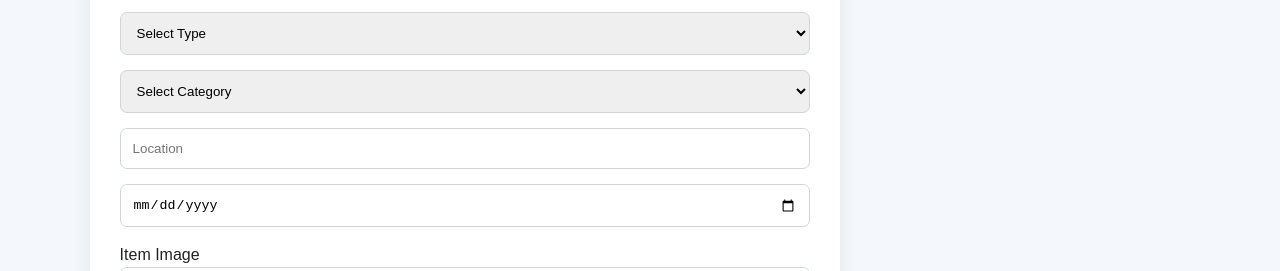
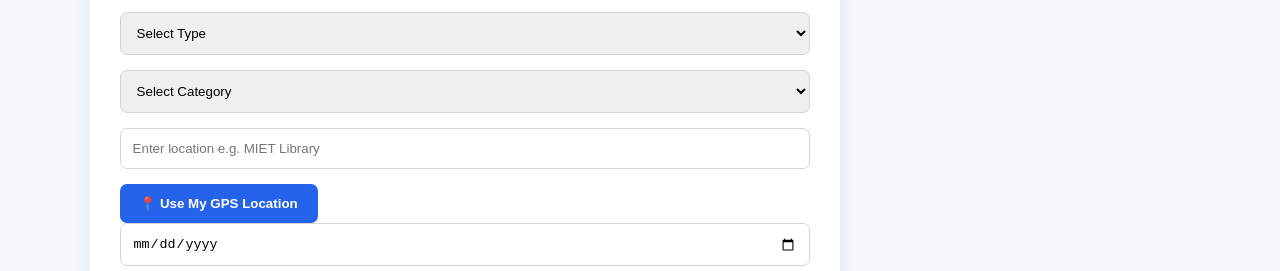
Before and after one commit to saurav203208-lgtm/Campus-Lost-and-Found-App, a plain HTML site: page frontend/index.html in a window 1280 px wide. Shown: the part 1260-1531 px from the top of the page. Drawn offline with Linux system fonts and the light colour scheme; no server answers.

Commit message:
Add manual and GPS location

```diff
--- a/frontend/app.js
+++ b/frontend/app.js
@@ -557,5 +557,59 @@ function logout() {
     location.reload();
 }
 
+// ================= GPS LOCATION =================
 
+function getCurrentLocation() {
+
+    const locationInput =
+        document.getElementById("location");
+
+    const locationMessage =
+        document.getElementById("locationMessage");
+
+    if (!navigator.geolocation) {
+
+        locationMessage.textContent =
+            "GPS is not supported by this browser.";
+
+        return;
+    }
+
+    locationMessage.textContent =
+        "Getting your current location...";
+
+    navigator.geolocation.getCurrentPosition(
+
+        function(position) {
+
+            const latitude =
+                position.coords.latitude;
+
+            const longitude =
+                position.coords.longitude;
+
+            locationInput.value =
+                `Lat: ${latitude.toFixed(6)}, Lng: ${longitude.toFixed(6)}`;
+
+            locationMessage.textContent =
+                "GPS location added successfully.";
+
+        },
+
+        function(error) {
+
+            console.error(error);
+
+            locationMessage.textContent =
+                "Unable to get GPS location. Please allow location permission.";
+
+        },
+
+        {
+            enableHighAccuracy: true,
+            timeout: 10000,
+            maximumAge: 0
+        }
+    );
+}
 loadItems();
--- a/frontend/index.html
+++ b/frontend/index.html
@@ -196,12 +196,24 @@
             </select>
 
 
-            <input
-                type="text"
-                id="location"
-                placeholder="Location"
-                required
-            >
+            <div class="location-box">
+
+               <input
+                   type="text"
+                   id="location"
+                   placeholder="Enter location e.g. MIET Library"
+                   required
+               >
+
+               <button
+                   type="button"
+                   onclick="getCurrentLocation()">
+                   📍 Use My GPS Location
+               </button>
+
+               <p id="locationMessage"></p>
+
+            </div>
 
 
             <input
```
